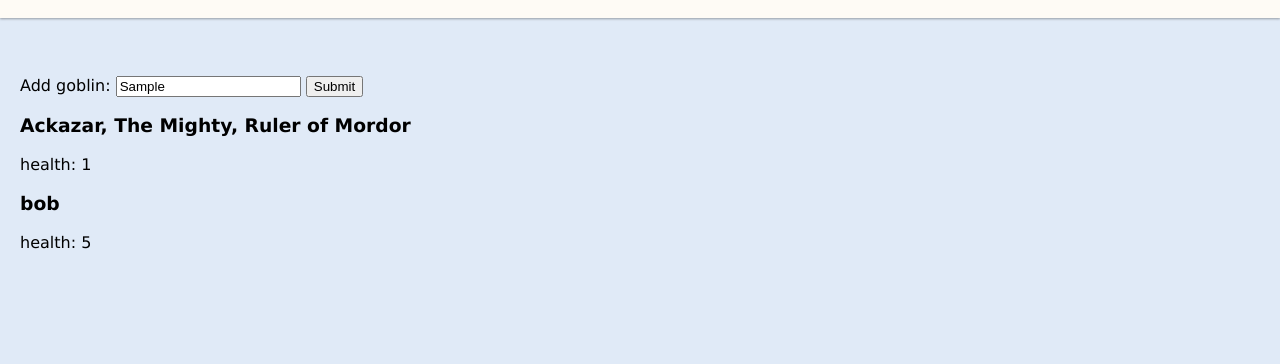
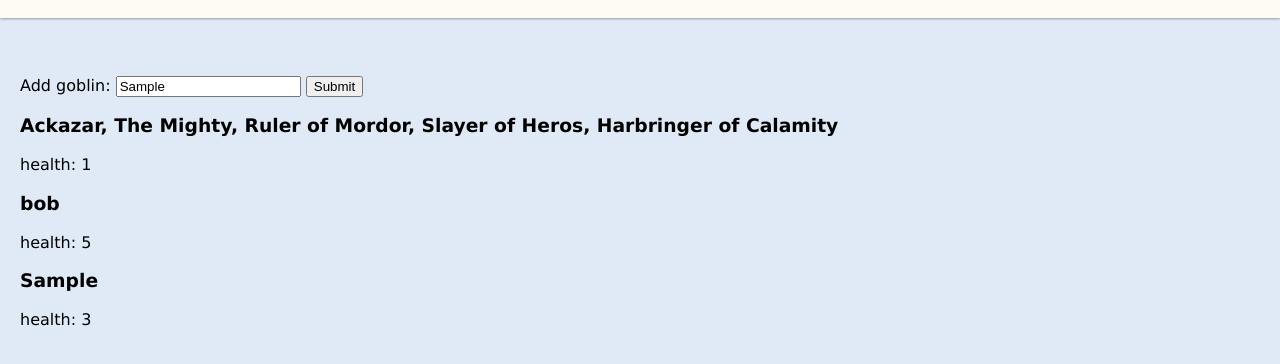
Before and after one commit to spiderforrest/alchemy-goblin-fighter, a plain HTML site: page index.html in a window 1280 px wide. Both pictures are taken after typing "Sample" into the empty fields and a click on the button "Submit". Shown: the part 62-426 px from the top of the page. Drawn offline with Linux system fonts and the light colour scheme.

Commit message:
add goblin button

```diff
--- a/app.js
+++ b/app.js
@@ -1,3 +1,5 @@
+import { getRandName } from './lib/gen-rand-name.js';
+
 const wincount = document.getElementById('wincount');
 const health = document.getElementById('health');
 const player = document.getElementById('player');
@@ -38,6 +40,7 @@ function attackHandler() {}
 // iterate over array, showing goblins, you know the drill
 function displayGoblins() {
     goblins.textContent = '';
+
     for (const [index, item] of goblinArray.entries()) {
         const target = assembleGoblin(item, index);
         target.addEventListener('click', () => {
@@ -47,10 +50,15 @@ function displayGoblins() {
     }
 }
 
+submit.addEventListener('click', () => {
+    const name = addGoblinInput.value || getRandName();
+    makeGoblin(name, 3);
+    displayGoblins();
+});
+
 function init() {
-    makeGoblin('Ackazar, The Mighty, Ruler of Mordor', 1);
+    makeGoblin('Ackazar, The Mighty, Ruler of Mordor, Slayer of Heros, Harbringer of Calamity', 1);
     makeGoblin('bob', 5);
     displayGoblins();
 }
 init();
-console.log(goblinArray);
--- a/index.html
+++ b/index.html
@@ -36,7 +36,7 @@
             <section id="right">
                 <label for="add-goblin-input">Add goblin:</label>
                 <input type="text" id="add-goblin-input" />
-                <button type="submit">Submit</button>
+                <button id="submit" type="submit">Submit</button>
                 <div id="goblins"></div>
             </section>
         </main>
--- /dev/null
+++ b/lib/gen-rand-name.js
@@ -0,0 +1,119 @@
+const namesFull = [
+    'James',
+    'John',
+    'Robert',
+    'Michael',
+    'William',
+    'David',
+    'Richard',
+    'Charles',
+    'Joseph',
+    'Thomas',
+    'Christopher',
+    'Daniel',
+    'Paul',
+    'Mark',
+    'Donald',
+    'George',
+    'Kenneth',
+    'Steven',
+    'Edward',
+    'Brian',
+    'Ronald',
+    'Anthony',
+    'Kevin',
+    'Jason',
+    'Matthew',
+    'Gary',
+    'Timothy',
+    'Jose',
+    'Larry',
+    'Jeffrey',
+    'Frank',
+    'Scott',
+    'Eric',
+    'Stephen',
+    'Andrew',
+    'Raymond',
+    'Jack',
+    'Gregory',
+    'Joshua',
+    'Jerry',
+    'Dennis',
+    'Walter',
+    'Patrick',
+    'Peter',
+    'Harold',
+    'Douglas',
+    'Henry',
+    'Carl',
+    'Arthur',
+    'Ryan',
+    'Mary',
+    'Patricia',
+    'Barbara',
+    'Linda',
+    'Elizabeth',
+    'Maria',
+    'Jennifer',
+    'Susan',
+    'Margaret',
+    'Dorothy',
+    'Lisa',
+    'Nancy',
+    'Karen',
+    'Betty',
+    'Helen',
+    'Sandra',
+    'Donna',
+    'Ruth',
+    'Sharon',
+    'Michelle',
+    'Laura',
+    'Sarah',
+    'Kimberly',
+    'Deborah',
+    'Jessica',
+    'Shirley',
+    'Cynthia',
+    'Angela',
+    'Emily',
+    'Brenda',
+    'Amy',
+    'Anna',
+    'Rebecca',
+    'Virginia',
+    'Kathleen',
+    'Pamela',
+    'Martha',
+    'Debra',
+    'Amanda',
+    'Stephanie',
+    'Caroline',
+    'Christine',
+    'Marie',
+    'Janet',
+    'Catherine',
+    'Frances',
+    'Ann',
+    'Joyce',
+    'Diane',
+    'Alice',
+];
+
+// i hate how arrays don't have to be stated as mutable but whatever
+const names = namesFull;
+
+export function getRandName() {
+    if (names.length > 0) {
+        const index = Math.floor(Math.random() * names.length);
+        const newName = names[index];
+        // remove the name to stop duplicates because getByName needs unique ids
+        // and yes i hate using an array for this
+        names.splice(index, 1);
+        return newName;
+    } else {
+        // pray to the math.rand gods for a unique id
+        return Math.floor(Math.random() * 100000);
+    }
+}
```
